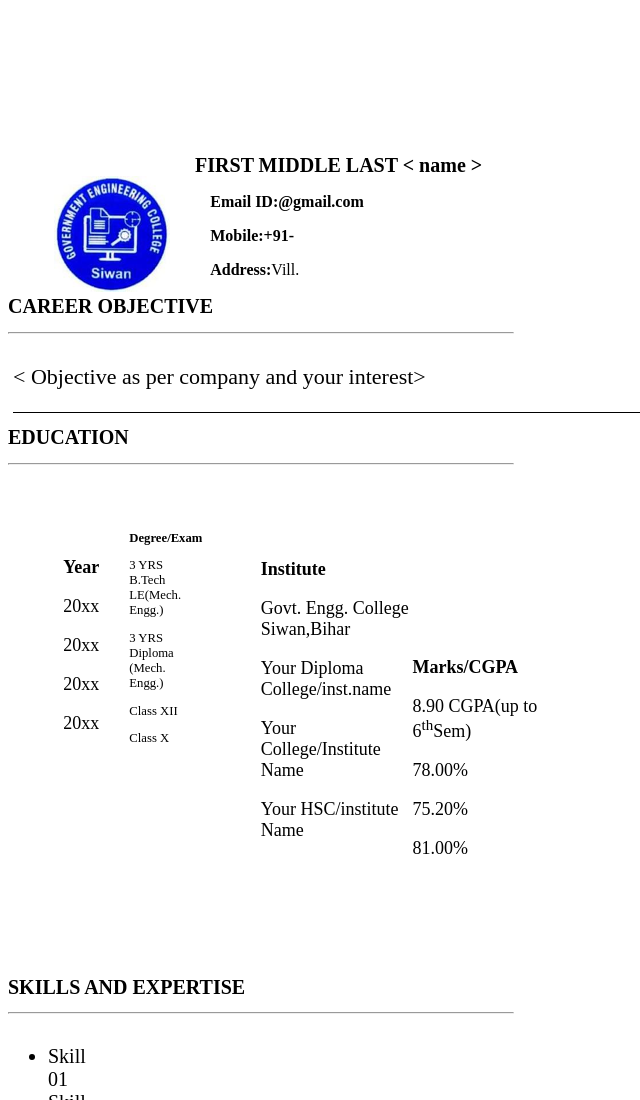
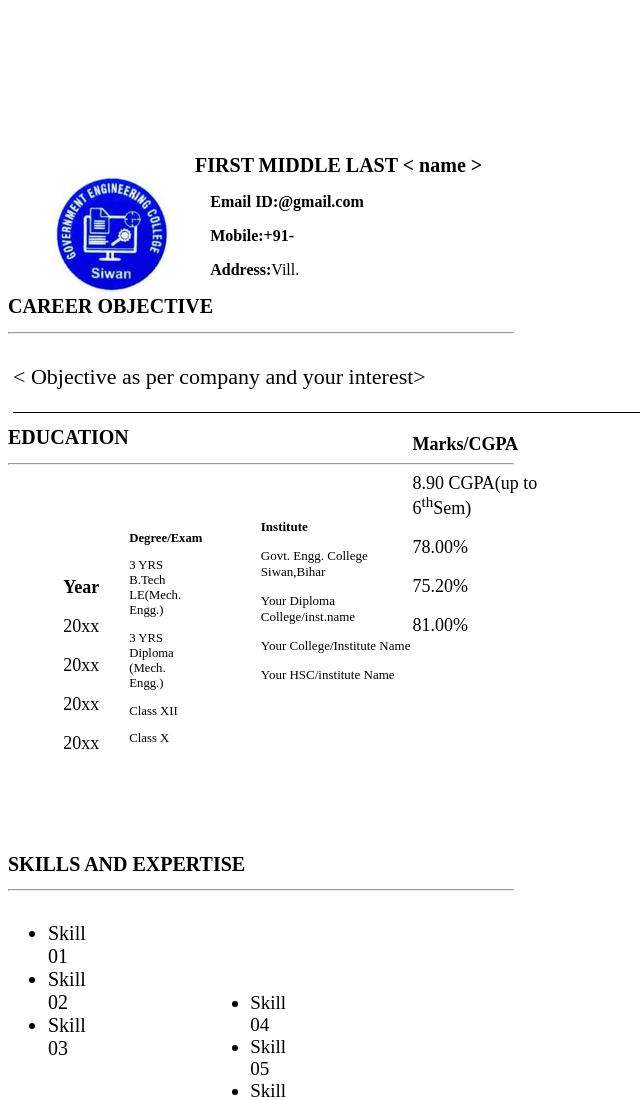
Before and after one commit to raushandeveloper/resume, a plain HTML site: page index.html in a window 1280 px wide. Shown: the top 1100 px of the page, without its empty margins (0-640 px from the left). Drawn offline with Linux system fonts and the light colour scheme.

Commit message:
Update index.html

```diff
--- a/index.html
+++ b/index.html
@@ -109,21 +109,21 @@
        width:30%;
         position: relative;
         left: 50%;
-        top: -347px;
-        font-size: 18px;
+        top: -387px;
+        font-size: 13px;
     }
     .year{
        width:30%;
         position: relative;
         left: 3%;
-        top: 74px;
+        top: 94px;
         font-size: 18px;
     }
     .marks{
         width:30%;
         position: relative;
         left: 80%;
-        top: -549px;
+        top: -649px;
         font-size: 18px;
     }
       .career{
```
